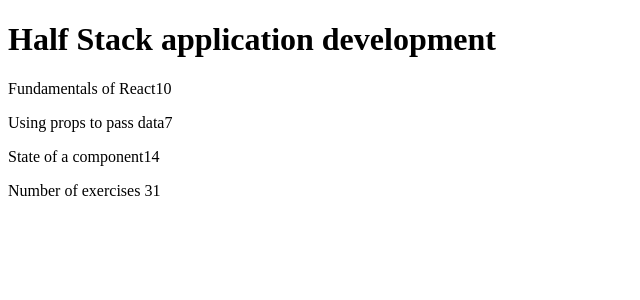
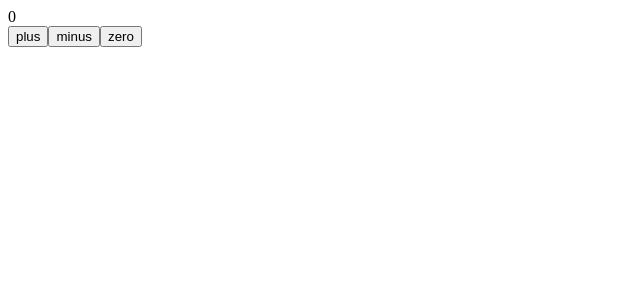
Before and after one commit to Ruiz000/fullstack-react-learn, a React (Create React App) app: page / in a window 1280 px wide. Shown: the top 300 px of the page, without its empty margins (0-640 px from the left). Built offline with nearby package versions, Linux system fonts and the light colour scheme.

Commit message:
sample state && props

```diff
--- a/src/App.js
+++ b/src/App.js
@@ -1,56 +1,49 @@
-import React from 'react'
+import React,{useState} from 'react'
 
-
-const Header=(props)=>{
-  return <h1>{props.course}</h1>
-}
-
-const Content=(props)=>{
+const Display=(props) => {
   return (
-    <>
-      <p>
-      {props.parts[0].name}{props.parts[0].exercises1}
-      </p>
-      <p>
-      {props.parts[1].name}{props.parts[1].exercises2}
-      </p>
-      <p>
-      {props.parts[2].name}{props.parts[2].exercises3}
-      </p>
-      </>
-    )
-}
-
-const Total=(props)=>{
-    return <p>Number of exercises {props.parts[0].exercises1+ props.parts[1].exercises2+props.parts[2].exercises3}</p>
-
+    <div>{props.counter}</div>
+  )
 }
 
 
+const Button = (props) =>{
+  return (
+    <button onClick={props.onClick}>
+      {props.text}
+    </button>
+  )
+}
+
 
 const App = () => {
-  const course ='Half Stack application development'
-  const parts=[{
-    name:'Fundamentals of React',
-    exercises1:10
-  },
-  {
-  name:'Using props to pass data',
-  exercises2:7
-  },
-  {
-  name:'State of a component',
-  exercises3:14}
-  ]
+  const [counter,setCounter] = useState(0)
 
+  //Event handling
+  // const handleClick = ()=>{
+  //   console.log('clicked')
+  // }
+  const increaseByOne = () =>setCounter(counter+1)
+  const decreaseByOne = ()=>setCounter(counter - 1)
+  const setToZero =()=> setCounter(0)
+
+
+  // State Hook
+  // setTimeout(
+  //   ()=>setCounter(counter+1),
+  //   1000
+  // )
+
+  console.log('rendering...',counter)
   return (
-  <div>
-    <Header course={course}></Header>
-    <Content
-    parts={parts}
-    ></Content>
-    <Total parts={parts}></Total>
-  </div>
+    <>
+    <Display counter={counter}></Display>
+    <Button onClick={increaseByOne} text={'plus'}>
+    </Button>
+    <Button onClick={decreaseByOne} text={'minus'}>
+    </Button>
+    <Button onClick={setToZero} text={'zero'}/>
+    </>
   )
 }
 
```
